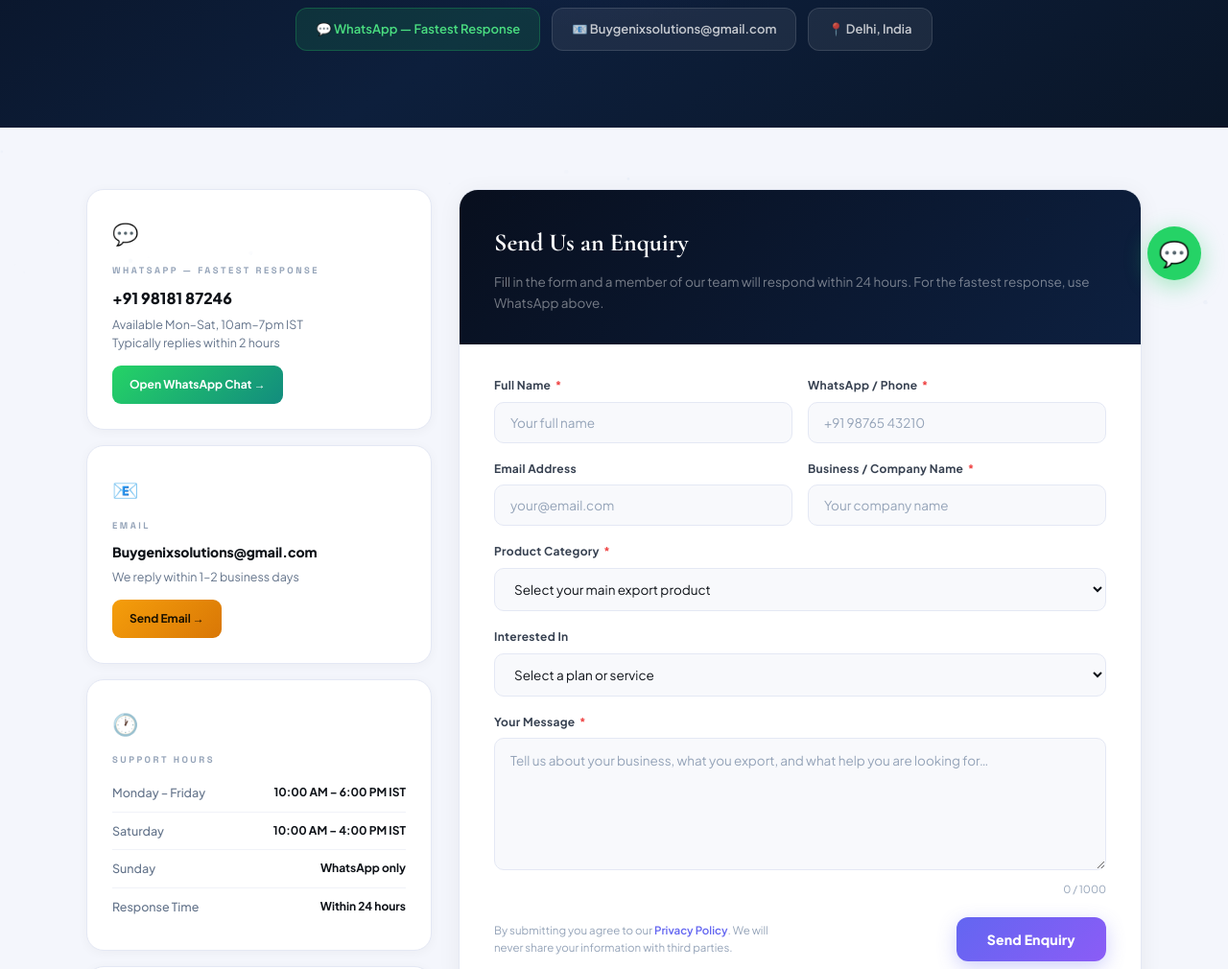
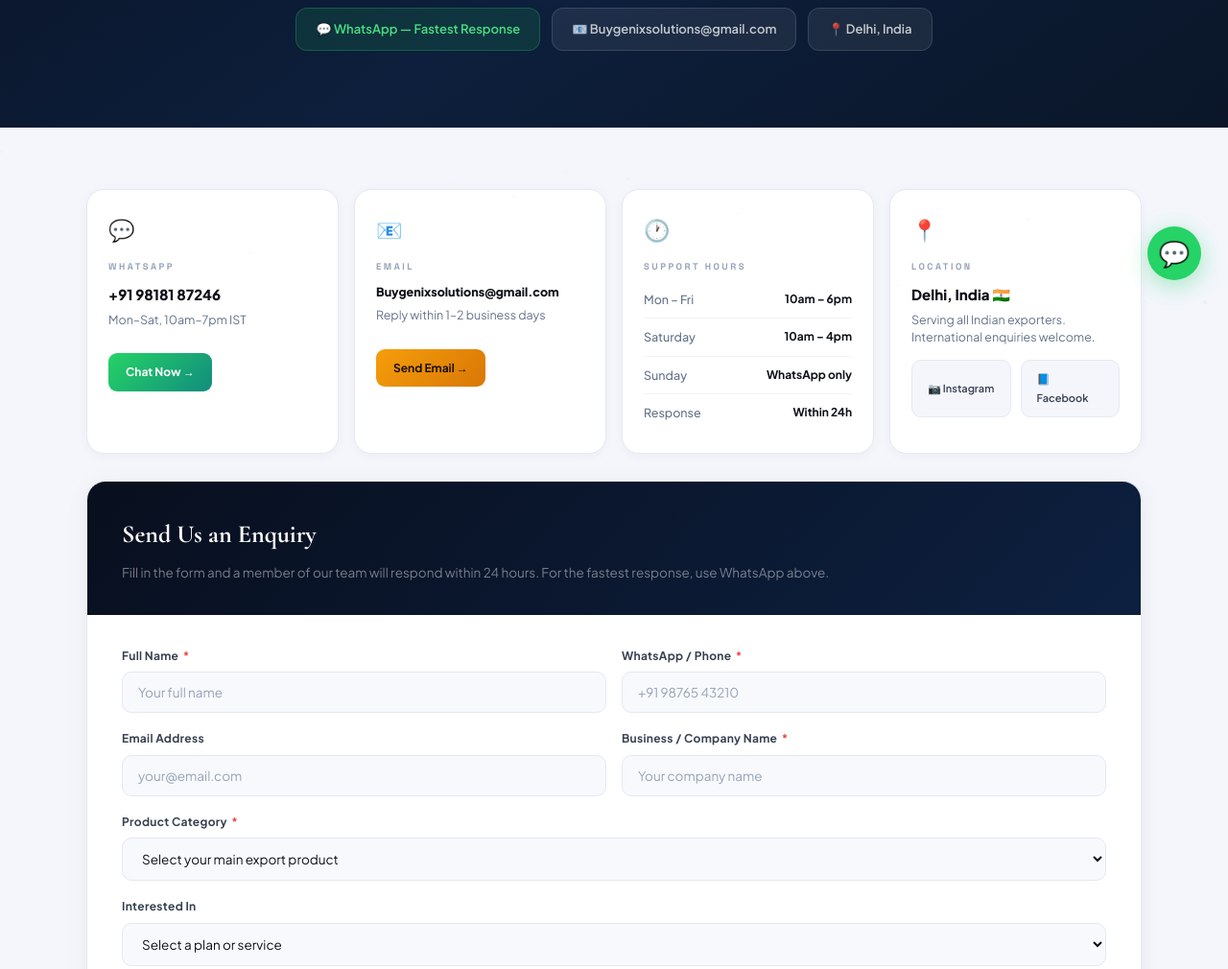
Before and after one commit to unused0910/main, a plain HTML site: page contact.html in a window 1280 px wide. Shown: the part 480-1490 px from the top of the page at 96% size. Drawn offline with nearby package versions, Linux system fonts and the light colour scheme.

Commit message:
Add files via upload

```diff
--- a/contact.html
+++ b/contact.html
@@ -32,7 +32,7 @@
 .ct-pill.wa:hover{background:rgba(37,211,102,0.2);}
 
 /* ── MAIN GRID ── */
-.ct-main{max-width:1180px;margin:0 auto;padding:64px 40px 80px;display:grid;grid-template-columns:360px 1fr;gap:28px;align-items:start;}
+.ct-main{max-width:1180px;margin:0 auto;padding:64px 40px 80px;}
 
 /* ── LEFT INFO COLUMN ── */
 .ct-info{display:flex;flex-direction:column;gap:16px;}
@@ -129,8 +129,9 @@ select.ct-input{cursor:pointer;}
 @keyframes spin{to{transform:rotate(360deg);}}
 
 /* RESPONSIVE */
-@media(max-width:960px){.ct-main{grid-template-columns:1fr;padding:48px 24px 64px;}.ct-faq-grid{grid-template-columns:1fr;}.ct-faq{padding:0 24px 64px;}}
-@media(max-width:640px){.ct-form-grid{grid-template-columns:1fr;}.ct-form-grid .span2{grid-column:1;}.ct-submit-row{flex-direction:column;align-items:stretch;}.ct-submit-btn{justify-content:center;}.ct-hero{padding:72px 24px 60px;}.ct-hero-pills{flex-direction:column;align-items:center;}}
+@media(max-width:960px){.ct-main{padding:48px 24px 64px;}.ct-faq-grid{grid-template-columns:1fr;}.ct-faq{padding:0 24px 64px;}}
+@media(max-width:860px){.ct-strip-grid{grid-template-columns:repeat(2,1fr) !important;}}
+@media(max-width:640px){.ct-strip-grid{grid-template-columns:1fr !important;}.ct-form-grid{grid-template-columns:1fr;}.ct-form-grid .span2{grid-column:1;}.ct-submit-row{flex-direction:column;align-items:stretch;}.ct-submit-btn{justify-content:center;}.ct-hero{padding:72px 24px 60px;}.ct-hero-pills{flex-direction:column;align-items:center;}}
 </style>
 </head>
 <body>
@@ -161,56 +162,50 @@ select.ct-input{cursor:pointer;}
 <!-- MAIN CONTENT -->
 <div class="ct-main">
 
-  <!-- LEFT — CONTACT INFO -->
-  <div class="ct-info">
+  <!-- TOP — QUICK CONTACT STRIP -->
+  <div class="ct-strip-grid" style="display:grid;grid-template-columns:repeat(4,1fr);gap:16px;margin-bottom:28px;">
 
-    <div class="ct-info-card">
+    <div class="ct-info-card" style="padding:22px;">
       <span class="ct-ic-icon">💬</span>
-      <div class="ct-ic-label">WhatsApp — Fastest Response</div>
-      <div class="ct-ic-value">+91 98181 87246</div>
-      <div class="ct-ic-sub">Available Mon–Sat, 10am–7pm IST<br>Typically replies within 2 hours</div>
-      <a href="https://wa.me/919818187246?text=Hello%20BuyGenix%2C%20I%20am%20interested%20in%20your%20export%20services." class="ct-ic-btn wa-btn" target="_blank" rel="noopener">Open WhatsApp Chat →</a>
+      <div class="ct-ic-label">WhatsApp</div>
+      <div class="ct-ic-value" style="font-size:15px;">+91 98181 87246</div>
+      <div class="ct-ic-sub">Mon–Sat, 10am–7pm IST</div>
+      <a href="https://wa.me/919818187246?text=Hello%20BuyGenix%2C%20I%20am%20interested%20in%20your%20export%20services." class="ct-ic-btn wa-btn" style="margin-top:12px;" target="_blank" rel="noopener">Chat Now →</a>
     </div>
 
-    <div class="ct-info-card">
+    <div class="ct-info-card" style="padding:22px;">
       <span class="ct-ic-icon">📧</span>
       <div class="ct-ic-label">Email</div>
-      <div class="ct-ic-value" style="font-size:14px;word-break:break-all;">Buygenixsolutions@gmail.com</div>
-      <div class="ct-ic-sub">We reply within 1–2 business days</div>
-      <a href="mailto:Buygenixsolutions@gmail.com" class="ct-ic-btn email-btn">Send Email →</a>
+      <div class="ct-ic-value" style="font-size:12.5px;word-break:break-all;">Buygenixsolutions@gmail.com</div>
+      <div class="ct-ic-sub">Reply within 1–2 business days</div>
+      <a href="mailto:Buygenixsolutions@gmail.com" class="ct-ic-btn email-btn" style="margin-top:12px;">Send Email →</a>
     </div>
 
-    <div class="ct-info-card">
+    <div class="ct-info-card" style="padding:22px;">
       <span class="ct-ic-icon">🕐</span>
       <div class="ct-ic-label">Support Hours</div>
-      <div class="ct-hours">
-        <div class="ct-hour-row"><span class="ct-hour-day">Monday – Friday</span><span class="ct-hour-time">10:00 AM – 6:00 PM IST</span></div>
-        <div class="ct-hour-row"><span class="ct-hour-day">Saturday</span><span class="ct-hour-time">10:00 AM – 4:00 PM IST</span></div>
+      <div class="ct-hours" style="margin-top:6px;">
+        <div class="ct-hour-row"><span class="ct-hour-day">Mon – Fri</span><span class="ct-hour-time">10am – 6pm</span></div>
+        <div class="ct-hour-row"><span class="ct-hour-day">Saturday</span><span class="ct-hour-time">10am – 4pm</span></div>
         <div class="ct-hour-row"><span class="ct-hour-day">Sunday</span><span class="ct-hour-time">WhatsApp only</span></div>
-        <div class="ct-hour-row"><span class="ct-hour-day">Response Time</span><span class="ct-hour-time">Within 24 hours</span></div>
+        <div class="ct-hour-row"><span class="ct-hour-day">Response</span><span class="ct-hour-time">Within 24h</span></div>
       </div>
     </div>
 
-    <div class="ct-info-card">
+    <div class="ct-info-card" style="padding:22px;">
       <span class="ct-ic-icon">📍</span>
       <div class="ct-ic-label">Location</div>
-      <div class="ct-ic-value">Delhi, India 🇮🇳</div>
-      <div class="ct-ic-sub">Serving exporters across all Indian states. International enquiries welcome.</div>
-    </div>
-
-    <div class="ct-info-card">
-      <span class="ct-ic-icon">🌐</span>
-      <div class="ct-ic-label">Follow Us</div>
-      <div class="ct-ic-sub" style="margin-bottom:12px;">Stay updated with export tips, buyer leads and trade news.</div>
-      <div class="ct-social">
-        <a href="https://instagram.com/buygenixsolutions" class="ct-soc-btn" target="_blank" rel="noopener">📷 Instagram</a>
-        <a href="https://facebook.com/buygenixsolutions" class="ct-soc-btn" target="_blank" rel="noopener">📘 Facebook</a>
+      <div class="ct-ic-value" style="font-size:15px;">Delhi, India 🇮🇳</div>
+      <div class="ct-ic-sub">Serving all Indian exporters. International enquiries welcome.</div>
+      <div class="ct-social" style="margin-top:14px;">
+        <a href="https://instagram.com/buygenixsolutions" class="ct-soc-btn" target="_blank" rel="noopener" style="font-size:11px;">📷 Instagram</a>
+        <a href="https://facebook.com/buygenixsolutions" class="ct-soc-btn" target="_blank" rel="noopener" style="font-size:11px;">📘 Facebook</a>
       </div>
     </div>
 
   </div>
 
-  <!-- RIGHT — FORM -->
+  <!-- FORM — FULL WIDTH -->
   <div class="ct-form-card">
     <div class="ct-form-head">
       <h2>Send Us an Enquiry</h2>
```
